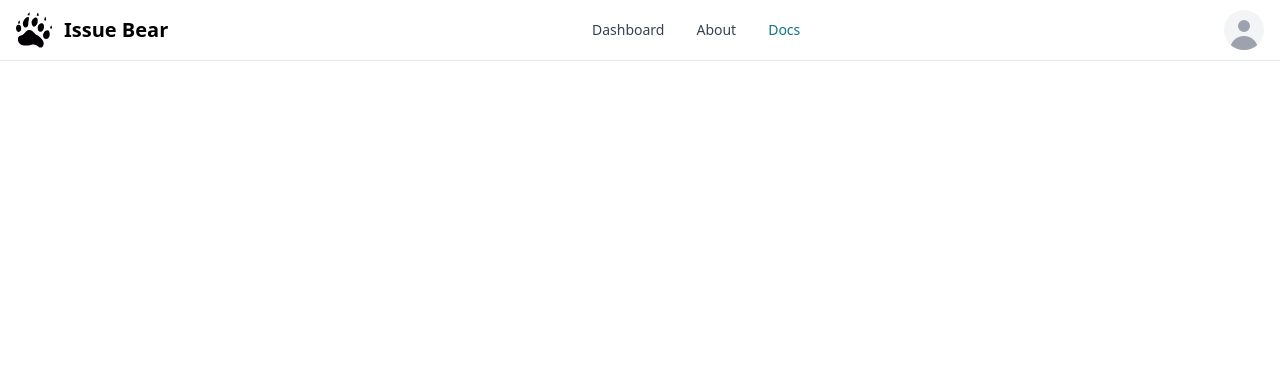
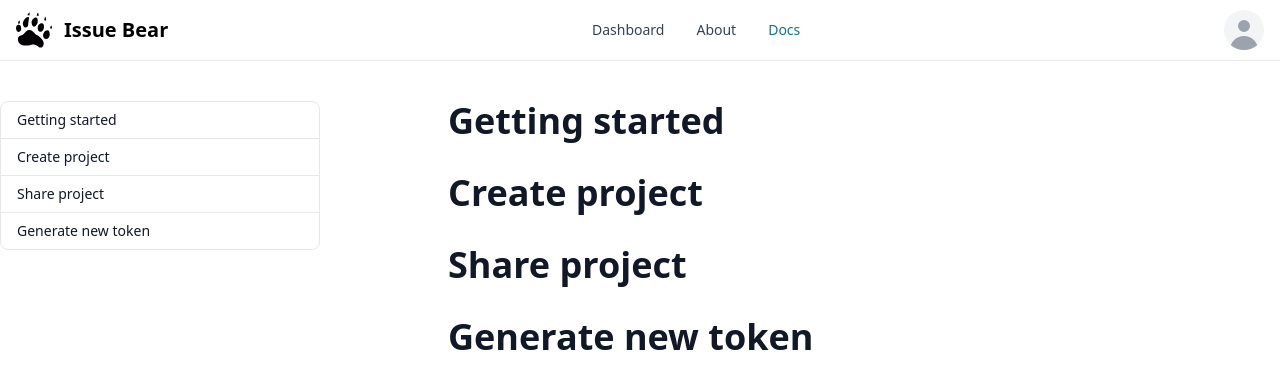
Before and after one commit to Mozzo1000/issue-bear, a React (Vite) app in the folder web/: page /docs in a window 1280 px wide. Shown: the top 388 px of the page. Built offline with nearby package versions, Linux system fonts and the light colour scheme.

Commit message:
Add initial documentation

```diff
--- a/web/src/App.jsx
+++ b/web/src/App.jsx
@@ -5,6 +5,7 @@
 import ToastContainer from "./ToastContainer";
 import NavigationMenu from "./components/Navbar";
 import Dashboard from "./pages/Dashboard";
+import Docs from "./pages/Docs";
 
 function PrivateRoute({ children }) {
   const auth = AuthService.getCurrentUser()
@@ -20,6 +21,7 @@
           <Route path="/login" element={<Login />} />
           <Route path="/register" element={<Register />} />
           <Route index element={<PrivateRoute><Dashboard /></PrivateRoute>} />
+          <Route path="/docs" element={<Docs />} />
         </Routes>
       </Router>
       <ToastContainer />
--- /dev/null
+++ b/web/src/pages/Docs.jsx
@@ -0,0 +1,42 @@
+import { ListGroup } from 'flowbite-react';
+import React from 'react'
+import GettingStarted from './docs/getting-started.mdx'
+import CreateProject from './docs/create-project.mdx'
+import ShareProject from './docs/share-project.mdx'
+import GenerateNewToken from './docs/generate-new-token.mdx'
+
+function Docs() {
+    const pages = [
+        { name: "Getting started", anchor: "getting-started", element: <GettingStarted /> },
+        { name: "Create project", anchor: "create-project", element: <CreateProject /> },
+        { name: "Share project", anchor: "share-project", element: <ShareProject /> },
+        { name: "Generate new token", anchor: "generate-new-token", element: <GenerateNewToken /> },
+    ];
+
+    return (
+        <div className="container mx-auto py-10">
+            <div className="flex flex-wrap gap-10 lg:gap-32">
+                <div className="shrink-0 basis-full lg:basis-1/4">
+                    <ListGroup>
+                        {pages.map((page) => (
+                            <>
+                                <ListGroup.Item key={page.anchor} href={"#" + page.anchor}>
+                                    {page.name}
+                                </ListGroup.Item>
+                            </>
+                        ))}
+                    </ListGroup>
+                </div>
+                <div className="prose basis-full lg:basis-1/2">
+                    {pages.map((page) => (
+                        <div key={page.anchor}>
+                            <a name={page.anchor}></a>{page.element}
+                        </div>
+                    ))}
+                </div>
+            </div>
+        </div>
+    )
+}
+
+export default Docs
--- /dev/null
+++ b/web/src/pages/docs/create-project.mdx
@@ -0,0 +1 @@
+# Create project
--- /dev/null
+++ b/web/src/pages/docs/generate-new-token.mdx
@@ -0,0 +1 @@
+# Generate new token
--- /dev/null
+++ b/web/src/pages/docs/getting-started.mdx
@@ -0,0 +1 @@
+# Getting started
--- /dev/null
+++ b/web/src/pages/docs/share-project.mdx
@@ -0,0 +1 @@
+# Share project
```
